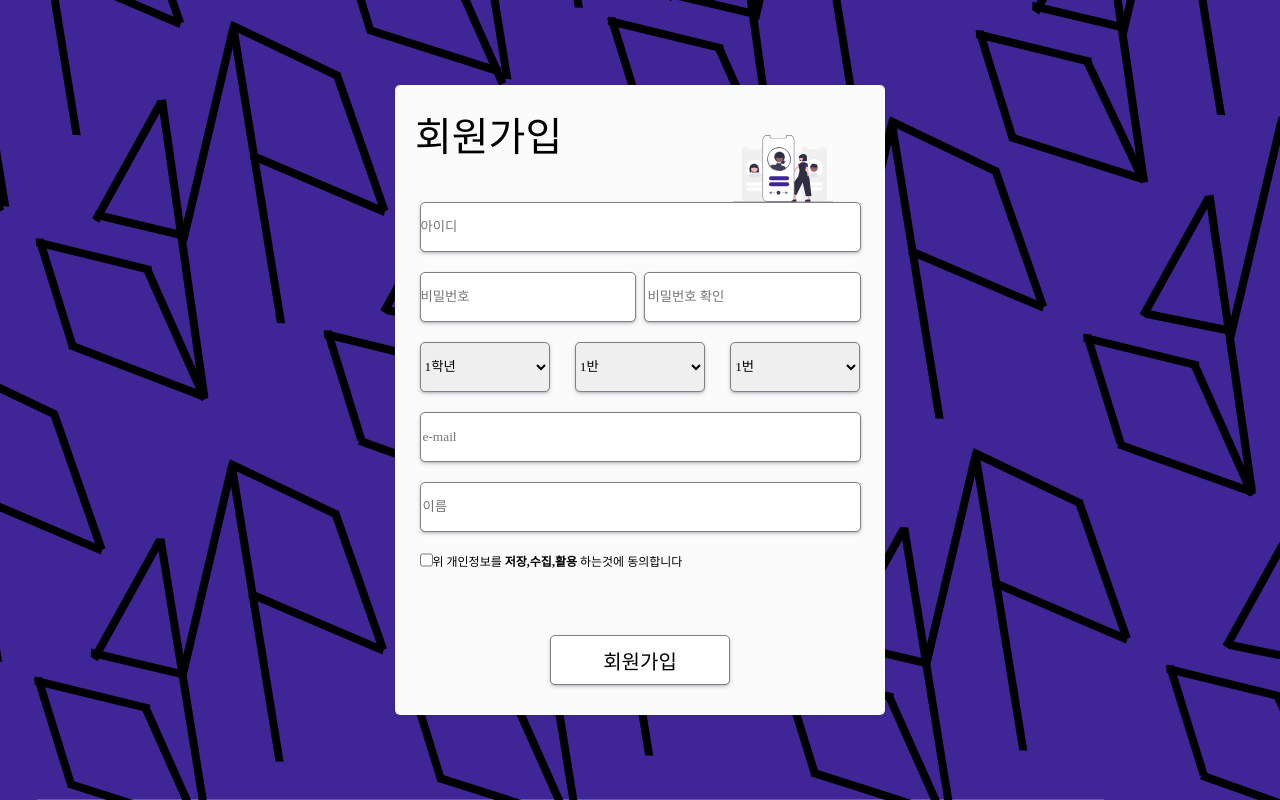
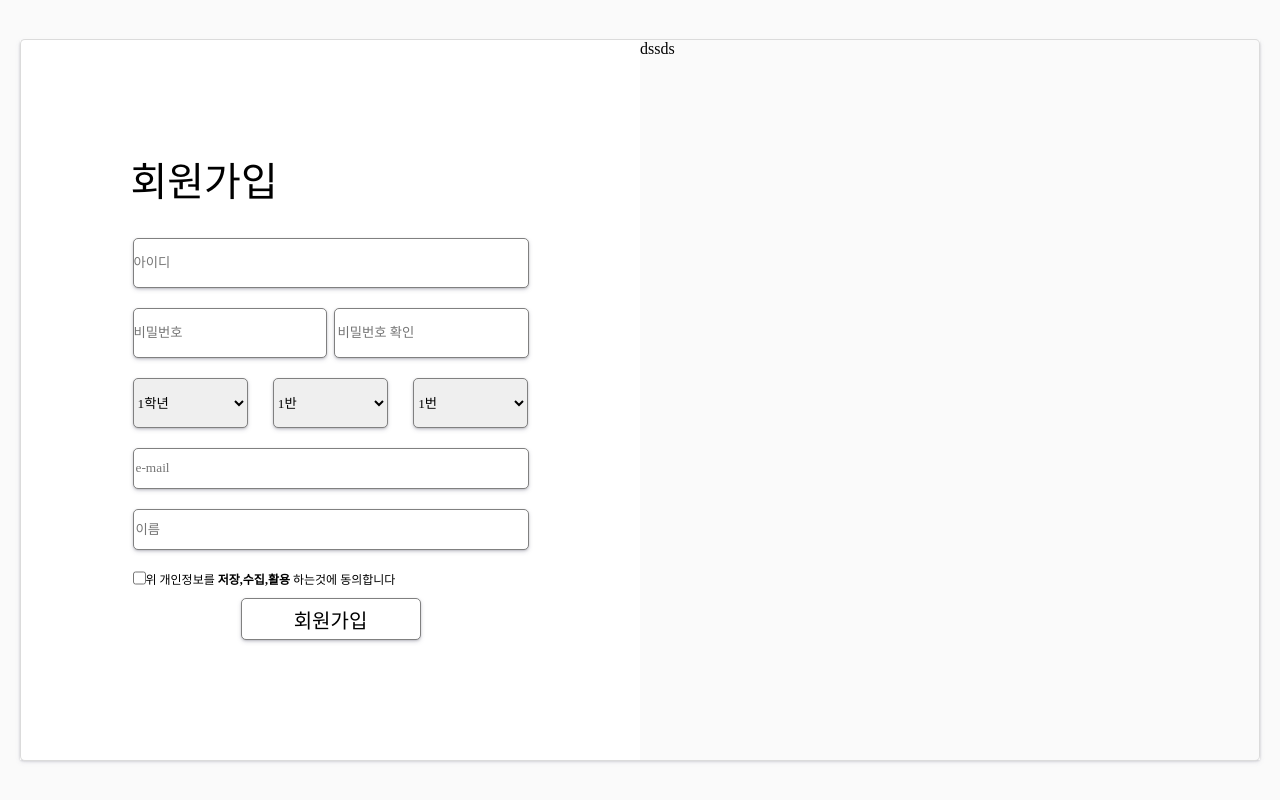
Before and after one commit to B1ND-6th-intern/GLASS_WEB, a React (Create React App) app: page /#/signup in a window 1280 px wide. Built offline with nearby package versions, Linux system fonts and the light colour scheme.

Commit message:
update : LoginBar, SignupBar, SignupPage
LoginBar, SignupBar, SignupPage 부분 디자인 변경

```diff
--- a/src/components/Login/LoginBar.css
+++ b/src/components/Login/LoginBar.css
@@ -4,6 +4,21 @@
   display: flex;
   box-shadow: 0 2px 5px -1px rgba(108, 108, 146, 0.25),
     0 1px 3px -1px rgba(0, 0, 0, 0.3);
+  align-items: center;
+  justify-content: center;
+  animation-name: loginFadeInUp;
+  animation-duration: 1s;
+  animation-fill-mode: both;
+}
+
+@keyframes loginFadeInUp {
+  from {
+    transform: translate3d(-350px, 0, 0);
+  }
+  to {
+    transform: translate3d(0, 0, 0);
+    opacity: 1;
+  }
 }
 
 #loginBar-asideContainer {
@@ -38,7 +53,7 @@
   display: flex;
   align-items: center;
   justify-content: center;
-  border-top-left-radius: 5px;
+  border-top-right-radius: 5px;
   border-bottom-right-radius: 5px;
 }
 
--- a/src/components/Signup/SignupBar.css
+++ b/src/components/Signup/SignupBar.css
@@ -1,12 +1,46 @@
-.signupBar-container {
-  width: 490px;
-  height: 630px;
-  background-color: #fbfbfb;
-  box-shadow: 0 2px 5px -1px rgba(50, 50, 93, 0.25),
+#signupBar-container {
+  width: 1240px;
+  height: 720px;
+  display: flex;
+  box-shadow: 0 2px 5px -1px rgba(108, 108, 146, 0.25),
     0 1px 3px -1px rgba(0, 0, 0, 0.3);
-  border-radius: 5px;
+  display: flex;
+  align-items: center;
+  justify-content: center;
+  animation-name: signupFadeInUp;
+  animation-duration: 1s;
+  animation-fill-mode: both;
+}
+
+@keyframes signupFadeInUp {
+  from {
+    transform: translate3d(350px, 0, 0);
+  }
+  to {
+    transform: translate3d(0, 0, 0);
+    opacity: 1;
+  }
+}
+
+.signupBar-input-container {
+  width: 620px;
+  height: 720px;
+  background-color: white;
+  border: 1px solid var(--main-border-color);
   flex-direction: column;
   display: flex;
+  border-top-left-radius: 5px;
+  border-bottom-left-radius: 5px;
+  border-right: 0px;
+  align-items: center;
+  justify-content: center;
+}
+
+#signupBar-inputWrap {
+  width: 440px;
+  height: 540px;
+  display: flex;
+  flex-direction: column;
 }
 
 .signupBar-title {
@@ -157,3 +191,12 @@ option {
     0 1px 3px -1px rgba(0, 0, 0, 0.3);
   cursor: pointer;
 }
+
+#signupBar-asideContainer {
+  width: 620px;
+  height: 720px;
+  border: 1px solid var(--main-border-color);
+  border-left: 0px;
+  border-top-right-radius: 5px;
+  border-bottom-right-radius: 5px;
+}
--- a/src/components/Signup/SignupBar.js
+++ b/src/components/Signup/SignupBar.js
@@ -101,11 +101,10 @@ const SignupBar = () => {
   };
 
   return (
-    <form className="signupBar-container" onSubmit={onSubmit}>
-      <div className="signupBar-title">
-        회원가입
-        <img src={Logo1} className="signupBar-img1" />
-      </div>
+    <div id="signupBar-container">
+      <form className="signupBar-input-container" onSubmit={onSubmit}>
+        <div id="signupBar-inputWrap">
+          <div className="signupBar-title">회원가입</div>
           <div className="signupBar-id-wrap">
             <input
               name="id"
@@ -204,8 +203,15 @@ const SignupBar = () => {
               위 개인정보를 <strong>저장,수집,활용</strong> 하는것에 동의합니다
             </h5>
           </div>
-      <input type="submit" className="signupBar-confirm-btn" value="회원가입" />
+          <input
+            type="submit"
+            className="signupBar-confirm-btn"
+            value="회원가입"
+          />
+        </div>
       </form>
+      <div id="signupBar-asideContainer">dssds</div>
+    </div>
   );
 };
 
--- a/src/page/Signup/SignupPage.css
+++ b/src/page/Signup/SignupPage.css
@@ -1,9 +1,7 @@
 .signup-container {
   width: 100vw;
   height: 100vh;
-  background: url("../../assets//img/LogoBackGround.svg");
-  background-size: cover;
-  background-color: var(--main_color);
+  background-color: var(--main-background-color);
   background-repeat: no-repeat;
   display: flex;
   align-items: center;
--- a/src/page/Signup/SignupPage.js
+++ b/src/page/Signup/SignupPage.js
@@ -3,7 +3,7 @@ import SignupBar from "../../components/Signup/SignupBar";
 
 const SignupPage = () => {
   return (
-    <section id="sign">
+    <section id="signup">
       <div className="signup-container">
         <SignupBar />
       </div>
```
Lines whose indentation alone changed are shown as unchanged.
